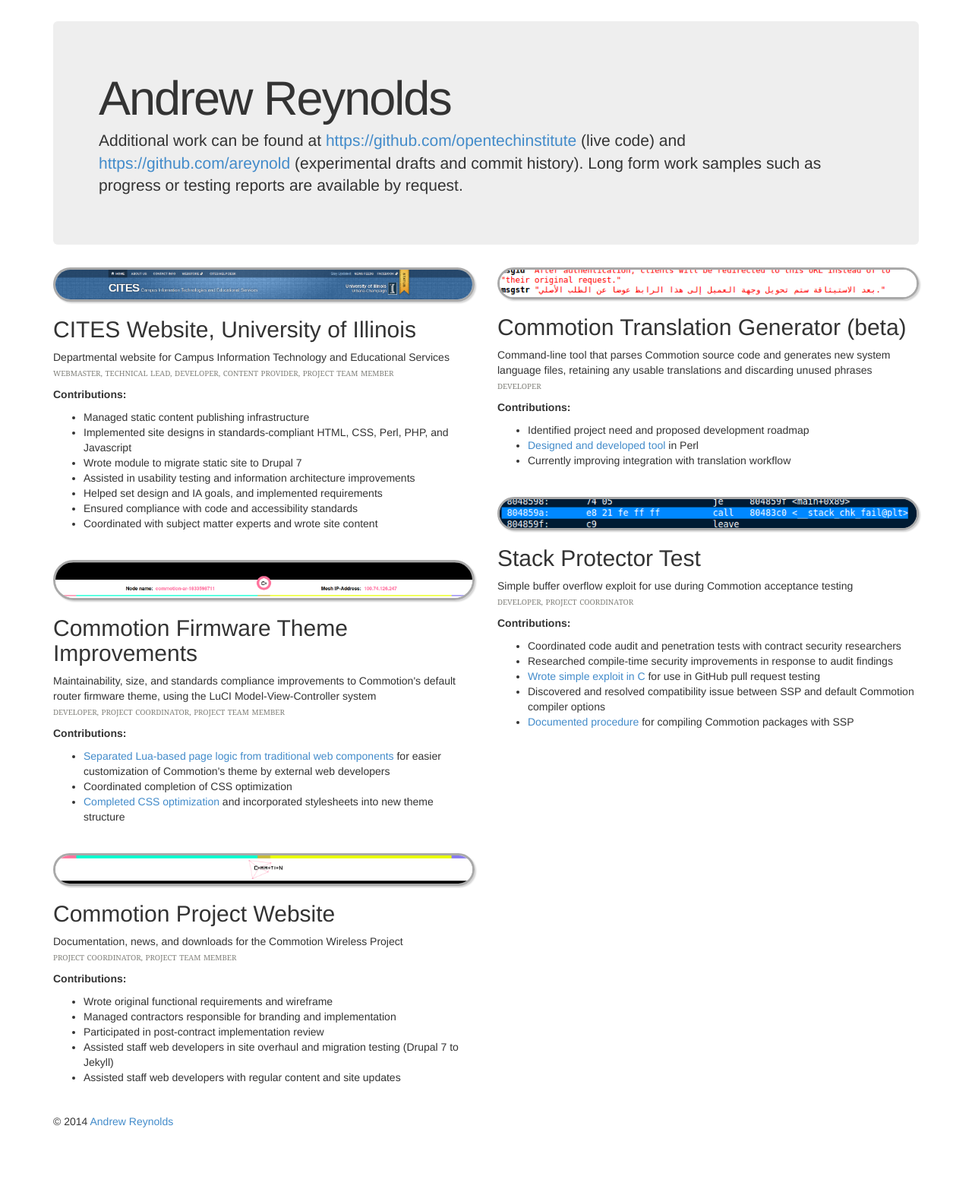
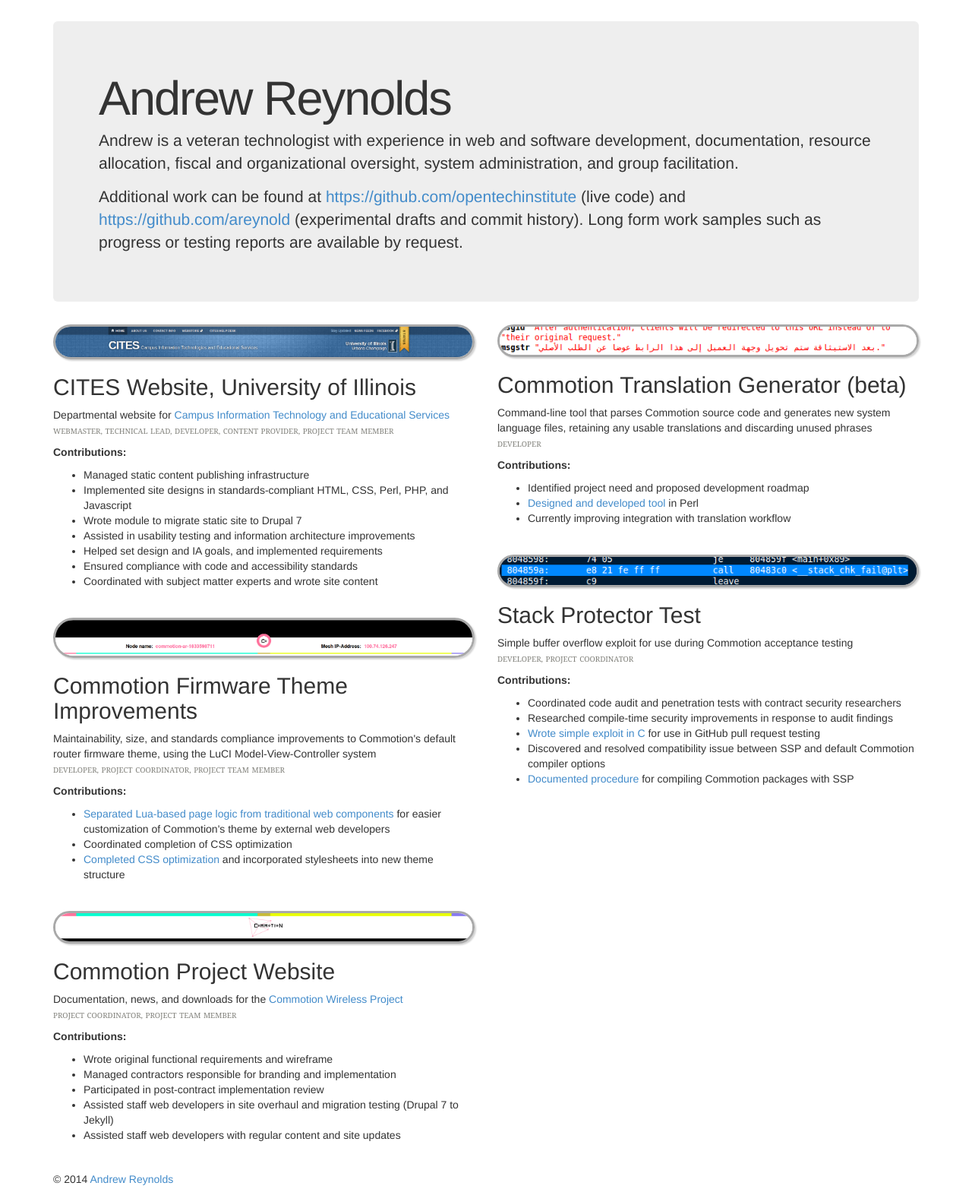
Before and after one commit to areynold/areynold.github.io, a plain HTML site: page index.html in a window 1280 px wide. Shown: the whole page at 76% size. Before the commit the page ends 1496 px from the top, so only its background shows below. Drawn offline with Linux system fonts and the light colour scheme.

Commit message:
Updated lead text and links

```diff
--- a/index.html
+++ b/index.html
@@ -31,7 +31,10 @@
             <header class="jumbotron" role="banner">
                 <h1>Andrew Reynolds</h1>
                 <p class="lead">
-                <!-- copy is weak -->
+                Andrew is a veteran technologist with experience in web and software development, documentation,
+                resource allocation, fiscal and organizational oversight, system administration, and group facilitation.
+                </p>
+                <p>
                 Additional work can be found at <a href="https://github.com/opentechinstitute">https://github.com/opentechinstitute</a> (live code)
                 and <a href="https://github.com/areynold">https://github.com/areynold</a> (experimental drafts and commit history).
                 Long form work samples such as progress or testing reports are available by request.
@@ -45,7 +48,7 @@
                         <a href="https://www.cites.illinois.edu" class="project"><img src="images/cites-banner.png" alt="Project header: CITES website" class="project"></a>
                         <div class="project">
                             <h2>CITES Website, University of Illinois</h2>
-                            <p>Departmental website for Campus Information Technology and Educational Services</p>
+                            <p>Departmental website for <a href="https://www.cites.illinois.edu">Campus Information Technology and Educational Services</a></p>
                             <p class="roles">Webmaster, technical lead, developer, content provider, project team member</p>
                             <p><strong>Contributions:</strong></p>
                             <ul>
@@ -75,7 +78,7 @@
                         <a href="https://commotionwireless.net" class="project"><img src="images/custom-commotion-header.png" alt="Project header: Commotion Wireless Project website" class="project"></a>
                         <div class="project">
                             <h2>Commotion Project Website</h2>
-                            <p>Documentation, news, and downloads for the Commotion Wireless Project</p>
+                            <p>Documentation, news, and downloads for the <a href="https://commotionwireless.net">Commotion Wireless Project</a></p>
                             <p class="roles">Project coordinator, project team member</p>
                             <p><strong>Contributions:</strong></p>
                             <ul>
```
